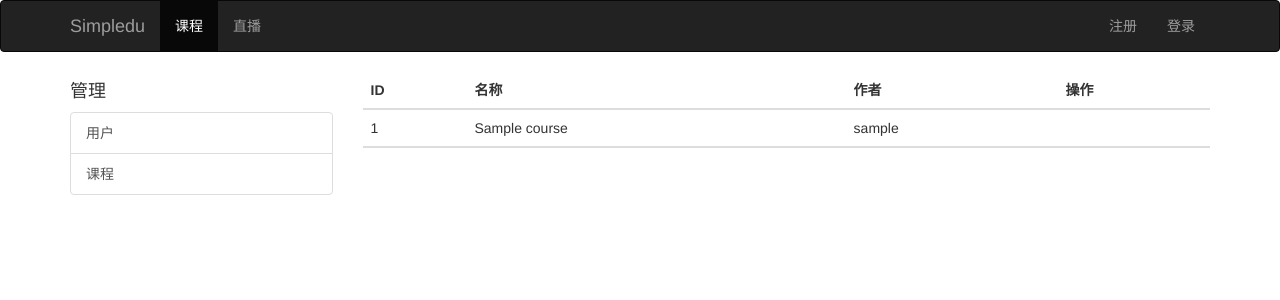
After one commit to Ai-Gao/Flask-education, a Flask app: template simpledu/templates/admin/courses.html in a window 1280 px wide. The commit adds this page. Shown: the top 300 px of the page. Run offline with Flask 2, Linux system fonts and the light colour scheme; the template is opened without the code that fills it: values that come from a table or form of the project are taken from there, others are empty; tables that the repository leaves empty hold one stand-in row (values such as "Sample post"); some libraries are stand-ins or nearby versions.

Commit message:
add chapter.html

```diff
--- a/manage.py
+++ b/manage.py
@@ -1,7 +1,7 @@
 from simpledu.app import create_app
 
 # 使用开发环境配置
-app = create_app('production')
+app = create_app('development')
 
 if __name__ == '__main__':
     app.run(host='0.0.0.0')
--- a/simpledu/config.py
+++ b/simpledu/config.py
@@ -7,10 +7,12 @@ class BaseConfig(object):
 
     INDEX_PER_PAGE = 6
 
+    ADMIN_PER_PAGE = 15
+
 class DevelopmentConfig(BaseConfig):
     """开发环境配置"""
     DEBUG = True
-    SQLALCHEMY_DATABASE_URI = 'mysql+mysqldb://root:123456@mysqldb:3306/simpledu?charset=utf8'
+    SQLALCHEMY_DATABASE_URI = 'mysql+mysqldb://root:123@127.0.0.1:3306/simpledu?charset=utf8'
 
 class ProductionConfig(BaseConfig):
     """生产环境配置"""
--- a/simpledu/handlers/course.py
+++ b/simpledu/handlers/course.py
@@ -14,4 +14,4 @@ def detail(course_id):
 @login_required
 def chapter(course_id, chapter_id):
     chapter = Chapter.query.get_or_404(chapter_id)
-    return render_template('course/chapter.html', chapter=chapter)
+    return render_template('course/chapter.html',chapter=chapter)
--- a/simpledu/models.py
+++ b/simpledu/models.py
@@ -101,5 +101,10 @@ class Chapter(Base):
     course_id = db.Column(db.Integer, db.ForeignKey('course.id', ondelete='CASCADE'))
     course = db.relationship('Course', uselist=False)
 
+
+    @property
+    def url(self):
+        return url_for('course.chapter', course_id=self.course.id, chapter_id=self.id)
+
     def __repr__(self):
         return '<Chapter:{}>'.format(self.name)
--- a/simpledu/static/main.css
+++ b/simpledu/static/main.css
@@ -5,8 +5,8 @@
 
 a,
 a:hover,
-a:visted {
-    text-decoration: none !important;
+a:visited {
+    text-decoration: none !important ;
 }
 
 .course__name,
--- /dev/null
+++ b/simpledu/templates/admin/courses.html
@@ -0,0 +1,37 @@
+{% extends 'admin/index.html' %}
+{% from 'macros.html' import render_pagination %}
+
+{% block title %}
+Admin - courses
+{% endblock %}
+
+{% block admin %}
+<table class='table'>
+    <thead>
+        <tr>
+            <th>ID</th>
+            <th>名称</th>
+            <th>作者</th>
+            <th>操作</th>
+        </tr>
+    </thead>
+
+    <tbody>
+        {% for course in pagination.items %}
+        <tr>
+            <td>{{ course.id }}</td>
+            <td>{{ course.name }}</td>
+            <td>{{ course.author.username }}</td>
+        </tr>
+
+        {% endfor %}
+
+
+    </tbody>
+
+    <tr>
+
+    </tr>
+    </th>
+</table>
+{% endblock %}
--- /dev/null
+++ b/simpledu/templates/admin/index.html
@@ -0,0 +1,23 @@
+{% extends 'base.html' %}
+{% block title %}
+Admin
+{% endblock %}
+
+{% block body %}
+<div class='row'>
+    <div class='col-md-3'>
+        <h4>管理</h4>
+        <div class='list-group'>
+
+            <a href='#' class='list-group-item'>用户</a>
+            <a href='{{url_for( 'admin.courses') }}' class='list-group-item'>课程</a>
+        </div>
+
+        {% block operation %}{% endblock %}
+    </div>
+
+    <div class='col-md-9'>
+        {% block admin %}{% endblock %}
+    </div>
+</div>
+{% endblock %}
--- a/simpledu/templates/base.html
+++ b/simpledu/templates/base.html
@@ -2,7 +2,9 @@
 <html lang="zh-CN">
     <head>
         <meta charset="utf-8">
-        <title>{% block title %}{% endblock %}</title>
+        <title>
+            {% block title %}{% endblock %}
+        </title>
     </head>
 
     <body>
@@ -25,6 +27,10 @@
                     <ul class="nav navbar-nav">
                         <li class="active"><a href="{{url_for('front.index')}}">课程<span class="sr-only">(current)</span></a></li>
                         <li><a href="#">直播</a></li>
+                        {% if current_user.is_authenticated and current_user.is_admin %}
+                        <li><a href='{{url_for('admin.index')}}'>控制台</a></li>
+                        {% endif %}
+
                     </ul>
                     <ul class="nav navbar-nav navbar-right">
                         {% if not current_user.is_authenticated %}                                                                                                                         <li><a href="{{url_for('front.register')}}">注册</a></li>
@@ -59,9 +65,9 @@
 
             {% block head_css %}
             <!-- css 文件 -->
-            <link rel="stylesheet" href="https://cdn.bootcss.com/bootstrap/3.3.7/css/bootstrap.min.css">
             <link rel="stylesheet" href="static/main.css" type='text/css' >
 
+            <link rel="stylesheet" href="https://cdn.bootcss.com/bootstrap/3.3.7/css/bootstrap.min.css">
             {% endblock %}
             {% block body %}{% endblock %}
 
--- a/simpledu/templates/course/detail.html
+++ b/simpledu/templates/course/detail.html
@@ -5,18 +5,20 @@ Course - {{ course.name }}
 {% endblock %}
 
 {% block body %}
+<!--jumbotron -->
 <div class="jumbotron">
     <h2>{{course.name}}</h2>
     <p>{{course.description}}</p>
     <p><a class="btn btn-primary btn-lg btn-success" href="#" role="button">开始实验</a></p>
 </div>
+<!-- chapter show list -->
 <div class="row">
     <div class="col-md-8">
             <ul class='list-group'>
                 {% for chapter in course.chapters  %}
-                <a href="chapter_detail/{{chapter.id}}" class='list-group-item'>
+                <a href="{{ url_for('course.chapter', course_id= course.id, chapter_id = chapter.id) }}" class='list-group-item'>
                 <span class='glyphicon glyphicon-play-circle' aria-hidden='true'></span>
-                <span>{{ chapter.name }} &nbsp; ({{ chapter.vedio_duration }})</span>
+                <span>{{ chapter.name }}&nbsp;({{ chapter.vedio_duration }})</span>
                 </a>
                 {% endfor %}
             </ul>
```
Also changed, not shown: simpledu/decorators.py (added, +28 -0 lines), simpledu/handlers/admin.py (+16 -2 lines), simpledu/templates/course/chapter.html (+13 -0 lines).
